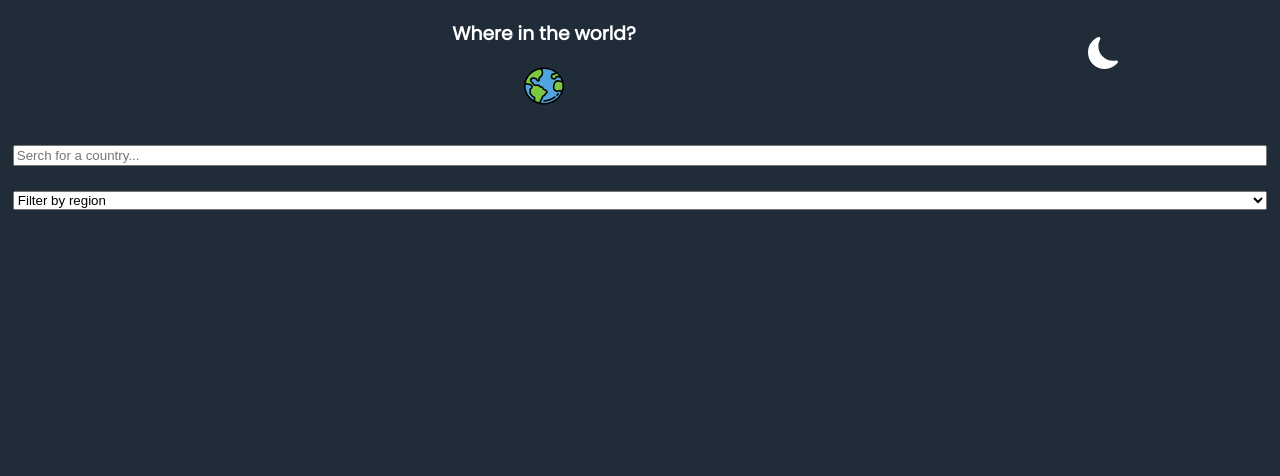
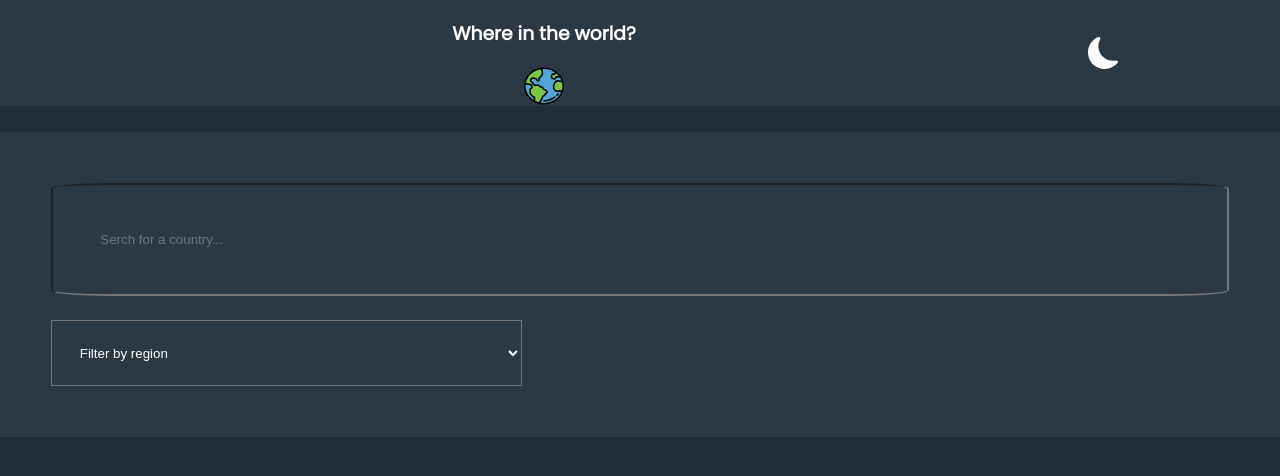
Before and after one commit to matheustkaczyk/countries-api-challenge, a React (Create React App) app: page / in a window 1280 px wide. Shown: the top 476 px of the page. Built offline with nearby package versions, Linux system fonts and the light colour scheme; no server answers.

Commit message:
estilizando input e select

```diff
--- a/src/App.scss
+++ b/src/App.scss
@@ -1,11 +1,11 @@
-$darkBlue: hsl(207, 26%, 17%);
+$darkBlue: hsl(209, 23%, 22%);
 $veryDarkBlue: hsl(207, 26%, 17%);
 $veryDarkBlueText: hsl(200, 15%, 8%);
 
 header {
   display: flex;
   justify-content: space-evenly;
-  background-color: $veryDarkBlue;
+  background-color: $darkBlue;
   color: white;
   align-items: center;
   margin-bottom: 2%;
@@ -33,10 +33,22 @@ header {
   background-color: $darkBlue;
   display: flex;
   flex-direction: column;
-  padding: 1% 1%;
+  padding: 4% 4%;
 
   input {
     margin-bottom: 2%;
+    background-color: $darkBlue;
+    border-radius: 5%;
+    padding: 4% 4%;
+    color: white;
+  }
+
+  select {
+    width: 40%;
+    height: auto;
+    background-color: $darkBlue;
+    padding: 2% 2%;
+    color: white;
   }
 }
 
--- a/src/components/Header.js
+++ b/src/components/Header.js
@@ -10,7 +10,6 @@ const Header = () => {
 
   const handleChange = () => {
     setColorMode(!colorMode);
-    console.log(colorMode);
   };
 
   return(
```
